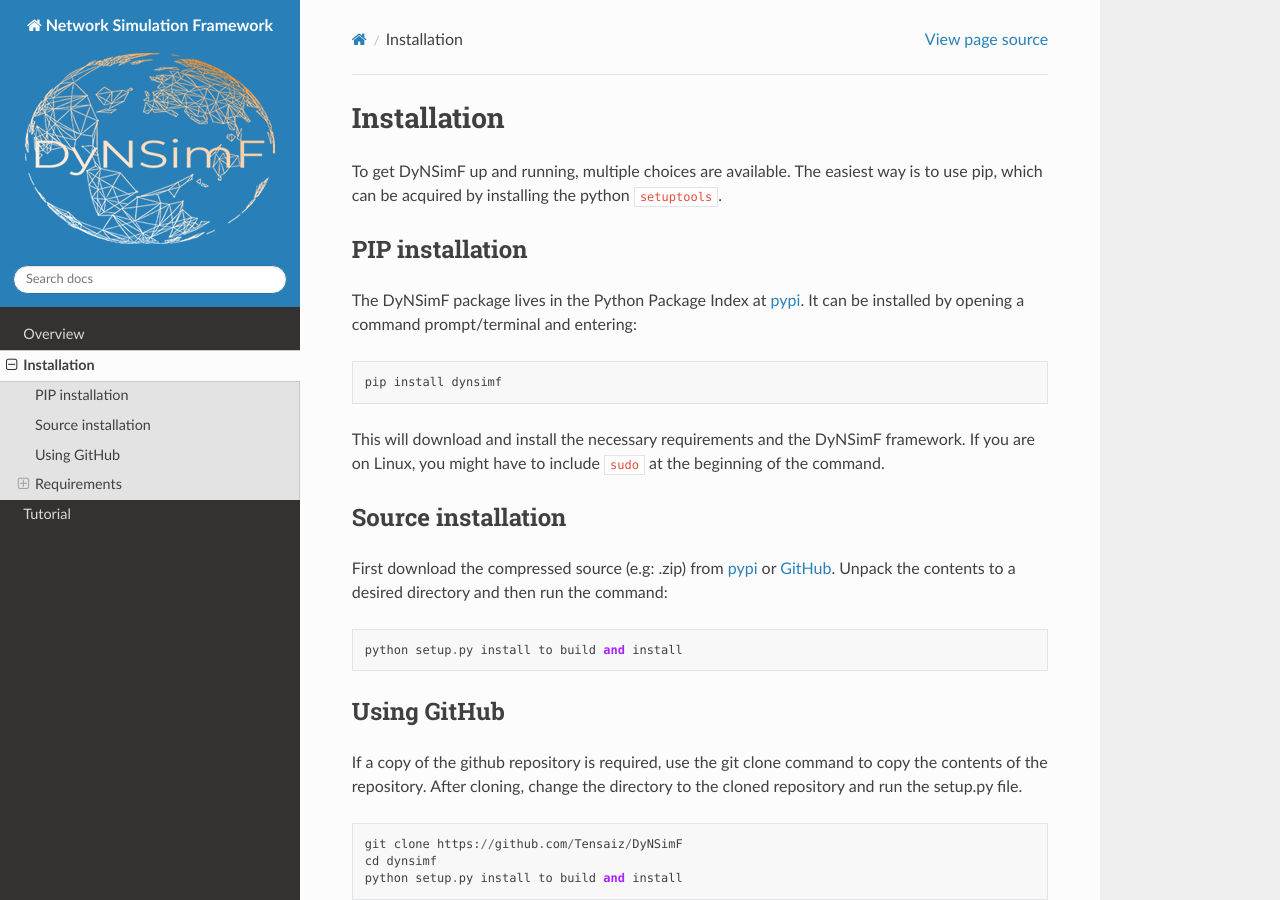
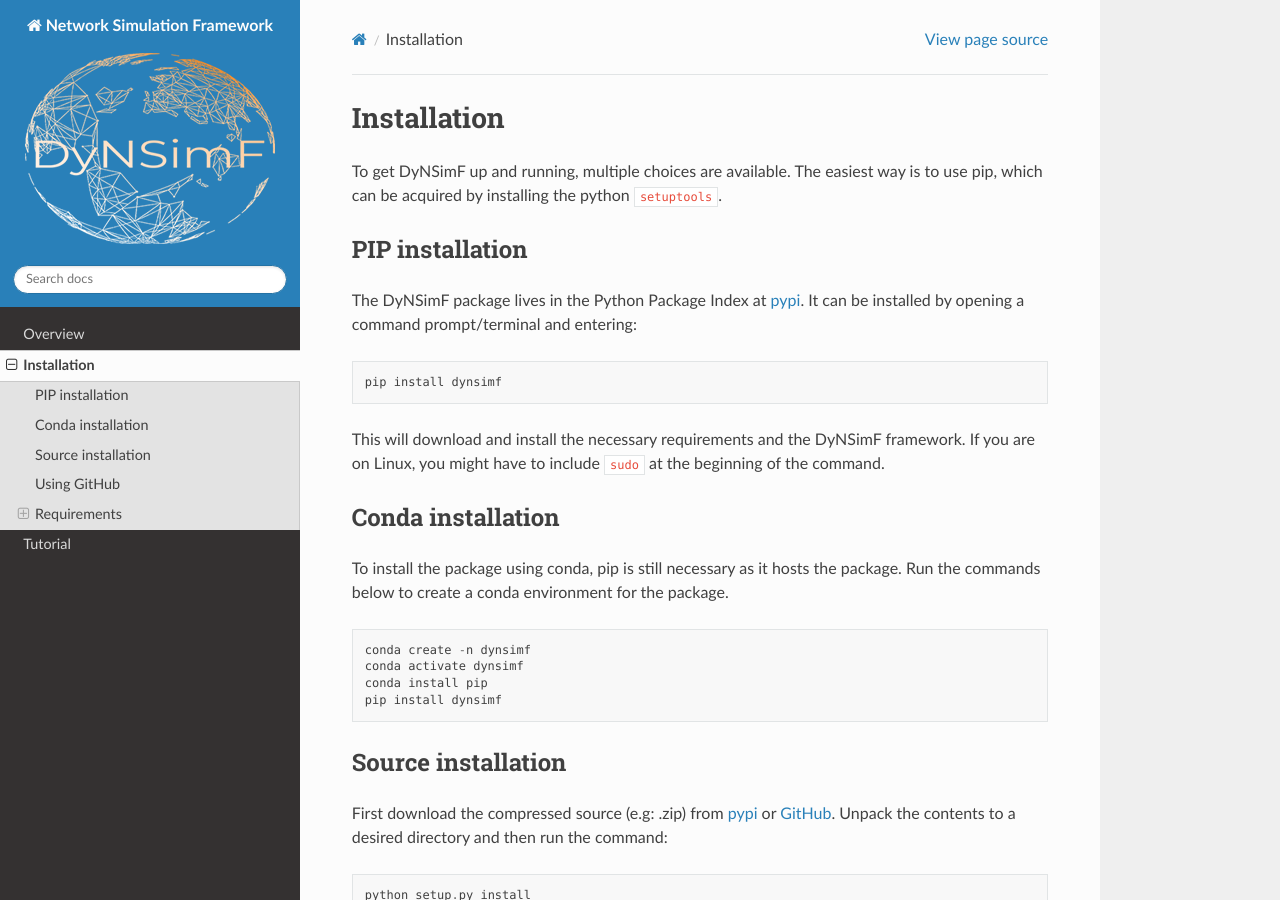
Before and after one commit to Tensaiz/DyNSimF, a Sphinx documentation site: the page built from docs/installing.rst, in a window 1280 px wide and 900 px high. Built offline with Sphinx 7.4.7 and the Read the Docs theme 2.0.0, drawn with Linux system fonts in a browser that asks for light colours.

Commit message:
Slightly fix installation docs

```diff
--- a/docs/installing.rst
+++ b/docs/installing.rst
@@ -17,6 +17,21 @@ The DyNSimF package lives in the Python Package Index at pypi_. It can be instal
 
 This will download and install the necessary requirements and the DyNSimF framework. If you are on Linux, you might have to include ``sudo`` at the beginning of the command.
 
+
+==================
+Conda installation
+==================
+
+To install the package using conda, pip is still necessary as it hosts the package. Run the commands below to create a conda environment for the package.
+
+.. code-block:: python
+
+    conda create -n dynsimf
+    conda activate dynsimf
+    conda install pip
+    pip install dynsimf
+
+
 ===================
 Source installation
 ===================
@@ -25,7 +40,7 @@ First download the compressed source (e.g: .zip) from pypi_ or GitHub_. Unpack t
 
 .. code-block:: python
 
-    python setup.py install to build and install
+    python setup.py install
 
 ============
 Using GitHub
```
